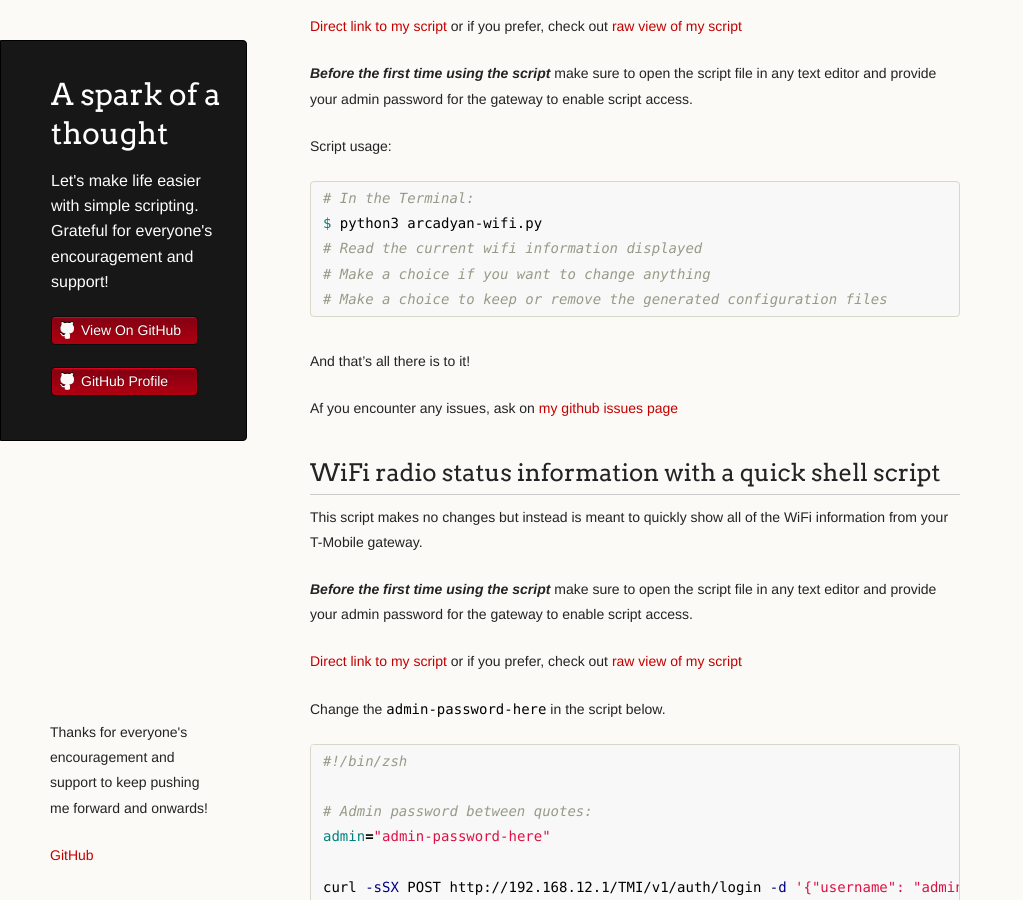
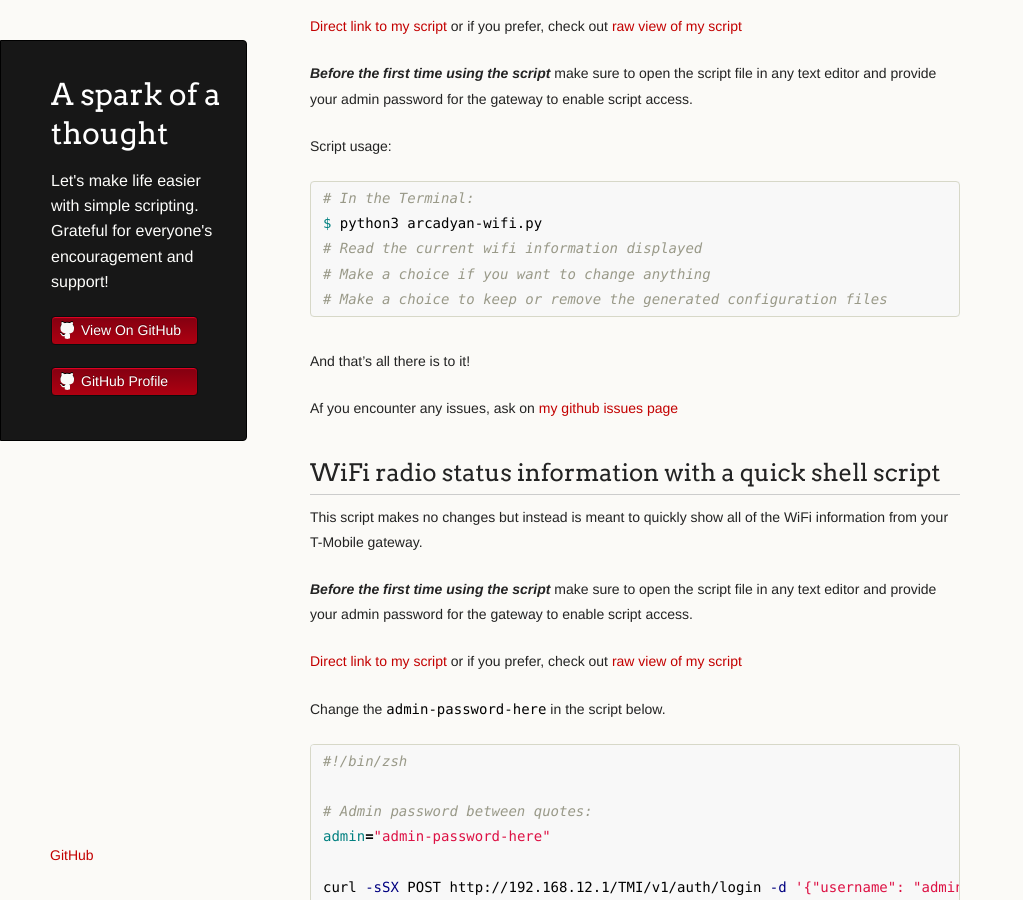
Before and after one commit to verityj/verityj.github.io, a Jekyll site: the page built from docs/index.md, in a window 1280 px wide and 900 px high, scrolled down 466 px. Shown: the whole window, without its empty margins (0-1023 px from the left). Built offline with Jekyll 4.4.1, drawn with Linux system fonts in a browser that asks for light colours; our own code applies the rules of GitHub Pages for plain Markdown files.

Commit message:
Update default.html

```diff
--- a/docs/_layouts/default.html
+++ b/docs/_layouts/default.html
@@ -43,7 +43,6 @@
       </section>
 
       <footer>
-        <p><small>Thanks for everyone's encouragement and support to keep pushing me forward and onwards!</small></p>
         <p><small><a href="https://www.paypal.com/donate/?hosted_button_id=D2SU4GD8PEXCW>PayPal Support</a></small></p>
         <p><small>Hosted on <a href="https://pages.github.com">GitHub</a></small></p>
       </footer>
```
